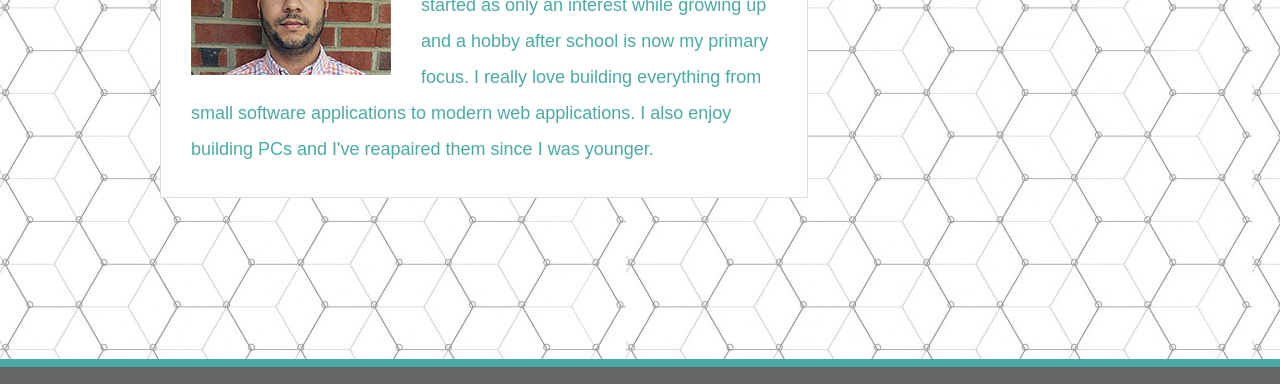
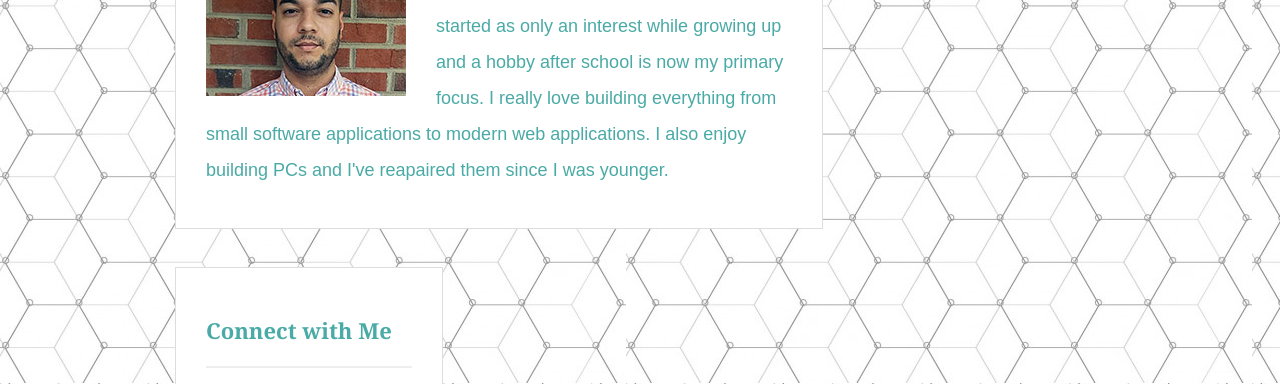
Before and after one commit to RPaez09/bootstrap-portfolio, a plain HTML site: page index.html in a window 1280 px wide. Shown: the part 333-717 px from the top of the page. Drawn offline with Linux system fonts and the light colour scheme.

Commit message:
Bootstrap added. reset.css removed

```diff
--- a/index.html
+++ b/index.html
@@ -5,7 +5,7 @@
     <meta name="viewport" content="width=device-width, initial-scale=1.0">
     <meta http-equiv="X-UA-Compatible" content="ie=edge">
     <title>Basic Portfolio | Richard Paez</title>
-    <link rel="stylesheet" href="assets/reset.css">
+    <link rel="stylesheet" href="assets/bootstrap.min.css">
     <link rel="stylesheet" href="assets/style.css">
 </head>
 <body>
@@ -40,4 +40,5 @@
         </div>
     </footer>
 </body>
+<script src="assets/bootstrap.min.js"></script>
 </html>
```
Also changed, not shown: assets/bootstrap.min.css (added), assets/bootstrap.min.js (added).
